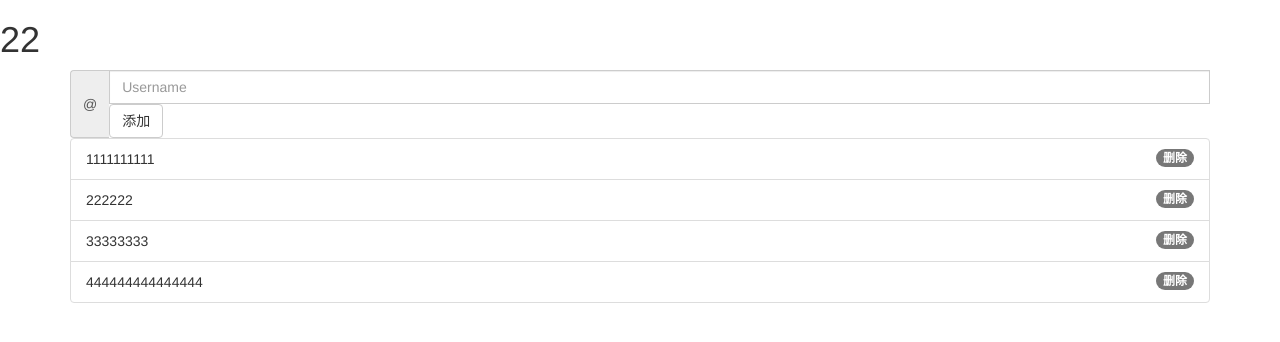
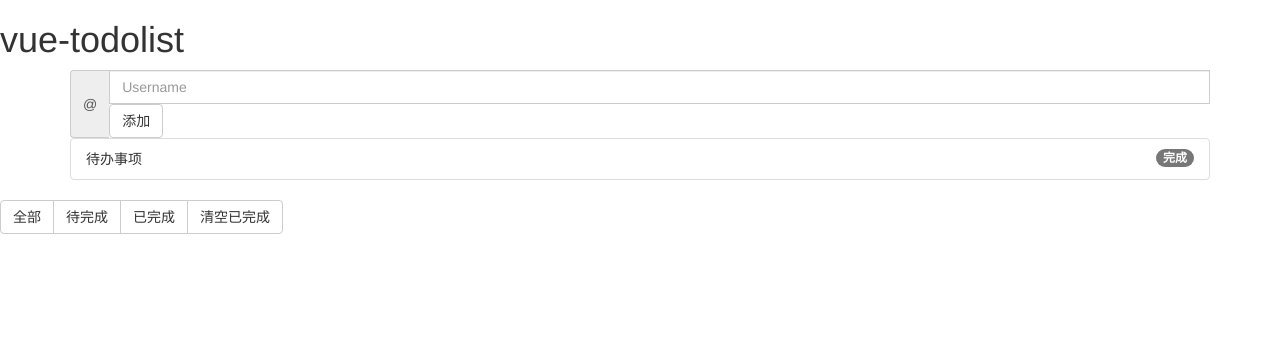
Before and after one commit to clm1100/shopingcart, a Vue app: page / in a window 1280 px wide. Shown: the top 342 px of the page. Built offline with nearby package versions, Linux system fonts and the light colour scheme.

Commit message:
修改todolist

```diff
--- a/src/App.vue
+++ b/src/App.vue
@@ -1,6 +1,6 @@
 <template>
   <div id="app">
-    <h1>22</h1>
+    <h1>vue-todolist</h1>
     <div class="container">
       <div class="input-group">
         <span class="input-group-addon" id="basic-addon1">@</span>
@@ -9,12 +9,32 @@
       </div>
     </div>
     <div class="container">
-      <ul class="list-group">
-        <li v-for=" t in todos" class="list-group-item">
-          <span @click="jian(t.id)" class="badge">删除</span>
+      <ul class="list-group" v-if="xuanran =='all'">
+        <li v-for=" t in all" class="list-group-item">
+          <span @click="jian(t.id)" class="badge" v-bind:class="{ complete:t.complete }">完成</span>
           {{t.content}}
         </li>
       </ul>
+
+      <ul class="list-group" v-else-if="xuanran == 'active'">
+        <li v-for=" t in active" class="list-group-item">
+          <span @click="jian(t.id)" class="badge" v-bind:class="{ complete:t.complete }">完成</span>
+          {{t.content}}
+        </li>
+      </ul>
+      <ul class="list-group" v-else-if="xuanran == 'complete'">
+        <li v-for=" t in complete" class="list-group-item">
+          <span @click="jian(t.id)" class="badge" v-bind:class="{ complete:t.complete }">完成</span>
+          {{t.content}}
+        </li>
+      </ul>
+    </div>
+    <div class="btn-group" role="group" aria-label="...">
+      <button @click="Aall" type="button" class="btn btn-default">全部</button>
+      <button @click="Aactive" type="button" class="btn btn-default">待完成</button>
+      <button @click="Acomplete" type="button" class="btn btn-default">已完成</button>
+      <button @click="dele" type="button" class="btn btn-default">清空已完成</button>
+
     </div>
   </div>
 
@@ -37,21 +57,42 @@ function randomString(len) {
 export default {
   data(){
     return {
+      xuanran:'all',
       content:'',
       todos:[
-        {id: 1, content:'1111111111'},
-        {id: 2, content:'222222'},
-        {id: 3, content:'33333333'},
-        {id: 4, content:'444444444444444'},
+        {id: 1, content:'待办事项',complete:false}
        ]
     }
   },
+  computed:{
+    all: function(){return this.todos},
+    active: function() {return this.todos.filter(function(e){return !e.complete}) } ,
+    complete: function(){return this.todos.filter(function(e){return e.complete})}
+  },
   methods:{
+    dele(){
+   this.todos=   this.todos.filter(function(e){
+        return !e.complete
+      })
+    },
+    Aall(){
+     this.xuanran = 'all';
+     console.log(this.xuanran)
+    },
+    Aactive(){
+      this.xuanran = 'active'
+      console.log(this.xuanran)
+    },
+    Acomplete(){
+      this.xuanran = 'complete'
+      console.log(this.xuanran)
+    },
     add(){
       console.log(this.content);
       let todo = {
         id : randomString(32),
-        content:this.content
+        content:this.content,
+        complete:false
       }
       if(this.content){
         this.todos.push(todo);
@@ -59,14 +100,16 @@ export default {
     },
     jian(id){
       let index = '';
-      this.todos.forEach((e,i)=>{if(e.id==id){index = i}});
-      console.log(index);
-      this.todos.splice(index,1);
+      this.todos.forEach((e,i)=>{if(e.id==id){
+        index = i
+         this.todos[index].complete = true;
+        }});
+
     }
   }
 };
 </script>
 
 <style>
-
+.complete {color: red;background-color: blue}
 </style>
```
